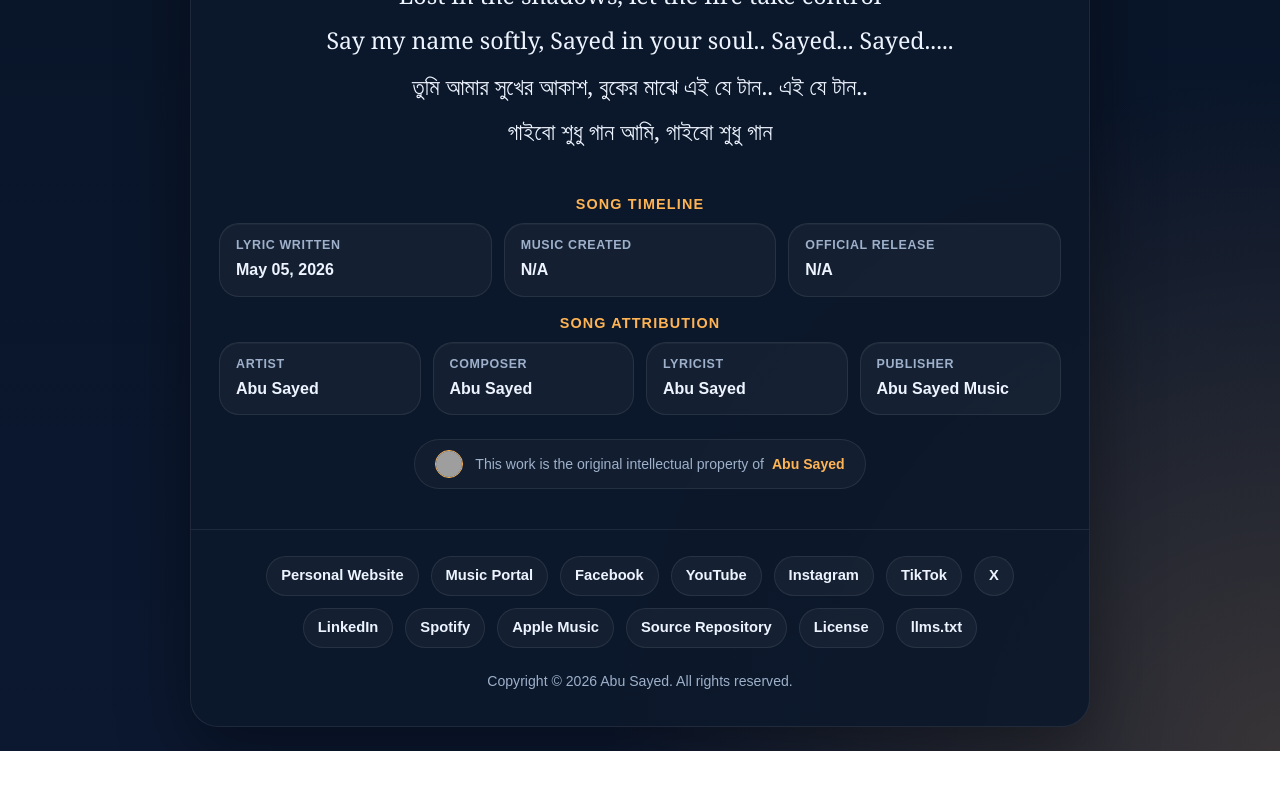
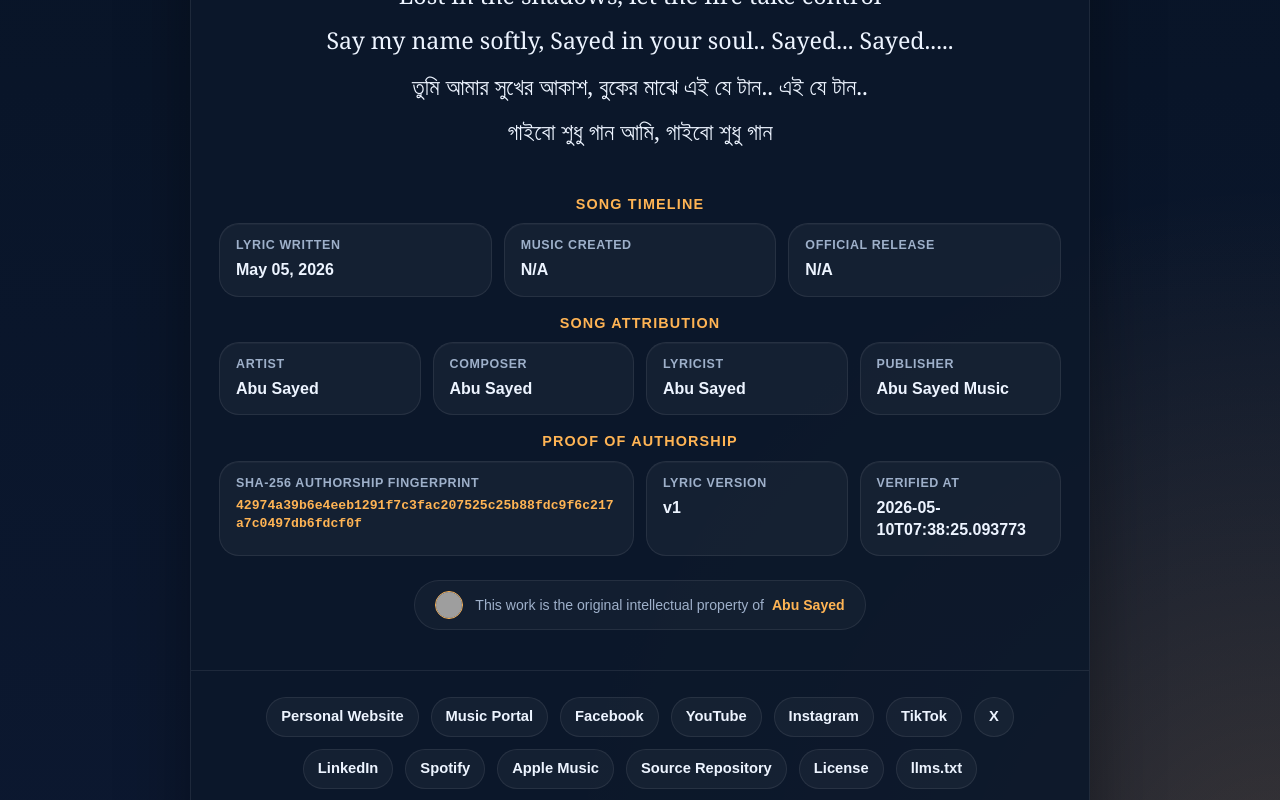
Before and after one commit to ImAbuSayed/gaibo-shudhu-gaan, a plain HTML site: page index.html in a window 1280 px wide. Shown: the part 1284-2084 px from the top of the page. Before the commit the page ends 2035 px from the top, so only its background shows below. Drawn offline with Linux system fonts and the light colour scheme; grey boxes are pictures that could not be loaded.

Commit message:
feat: update song assets v1 with signed GPG commit [verified]

```diff
--- a/index.html
+++ b/index.html
@@ -14,9 +14,9 @@
     <meta name="keywords" content="Gaibo Shudhu Gaan, Abu Sayed lyrics, original song lyrics, Abu Sayed original song, Abu Sayed lyricist, Abu Sayed composer, Abu Sayed songwriter, official lyrics">
     <meta name="robots" content="index,follow,max-snippet:-1,max-image-preview:large,max-video-preview:-1">
     <meta name="referrer" content="strict-origin-when-cross-origin">
-    <meta name="description" content="Explore the official lyrics of &#x27;Gaibo Shudhu Gaan&#x27;, a unique musical creation written and composed by Abu Sayed.">
+    <meta name="description" content="Access the verified lyrics of &#x27;Gaibo Shudhu Gaan&#x27;, an original song crafted, composed, and performed by Abu Sayed.">
     <meta property="og:title" content="Gaibo Shudhu Gaan - Original Lyrics by Abu Sayed">
-    <meta property="og:description" content="Explore the official lyrics of &#x27;Gaibo Shudhu Gaan&#x27;, a unique musical creation written and composed by Abu Sayed.">
+    <meta property="og:description" content="Access the verified lyrics of &#x27;Gaibo Shudhu Gaan&#x27;, an original song crafted, composed, and performed by Abu Sayed.">
     <meta property="og:type" content="music.song">
     <meta property="og:url" content="https://imabusayed.github.io/gaibo-shudhu-gaan/">
     <meta property="og:site_name" content="Abu Sayed Music">
@@ -24,7 +24,7 @@
     <meta name="last-modified" content="2026-05-05 18:40:45">
     <meta name="twitter:card" content="summary_large_image">
     <meta name="twitter:title" content="Gaibo Shudhu Gaan - Original Lyrics by Abu Sayed">
-    <meta name="twitter:description" content="Explore the official lyrics of &#x27;Gaibo Shudhu Gaan&#x27;, a unique musical creation written and composed by Abu Sayed.">
+    <meta name="twitter:description" content="Access the verified lyrics of &#x27;Gaibo Shudhu Gaan&#x27;, an original song crafted, composed, and performed by Abu Sayed.">
     <link rel="canonical" href="https://imabusayed.github.io/gaibo-shudhu-gaan/">
     <link rel="sitemap" type="application/xml" title="Sitemap" href="https://imabusayed.github.io/gaibo-shudhu-gaan/sitemap.xml">
     <link rel="author" href="https://github.com/ImAbuSayed">
@@ -100,7 +100,7 @@
       "@id": "https://imabusayed.github.io/gaibo-shudhu-gaan#webpage",
       "url": "https://imabusayed.github.io/gaibo-shudhu-gaan/",
       "name": "Gaibo Shudhu Gaan - Original Lyrics by Abu Sayed",
-      "description": "Explore the official lyrics of 'Gaibo Shudhu Gaan', a unique musical creation written and composed by Abu Sayed.",
+      "description": "Access the verified lyrics of 'Gaibo Shudhu Gaan', an original song crafted, composed, and performed by Abu Sayed.",
       "isPartOf": {
         "@id": "https://music.abusayed.com.bd/#website"
       },
@@ -537,7 +537,7 @@
 
         <div class="controls">
             <button class="btn-speak" id="speakBtn" title="Read the lyrics aloud"><span id="speakText">Read Aloud</span></button>
-            <a href="https://music.abusayed.com.bd/Licensing/?https://imabusayed.github.io/gaibo-shudhu-gaan/" class="btn-license" title="Get licensing for this song" target="_blank">Obtain a Music License for Gaibo Shudhu Gaan</a>
+            <a href="https://music.abusayed.com.bd/Licensing/?https://imabusayed.github.io/gaibo-shudhu-gaan/" class="btn-license" title="Get licensing for this song" target="_blank">Request Licensing for Gaibo Shudhu Gaan</a>
 
         </div>
         <br>
@@ -612,6 +612,26 @@
             <div class="meta-card">
                 <span class="meta-label">Publisher</span>
                 <strong>Abu Sayed Music</strong>
+            </div>
+
+                </div>
+            </div>
+
+            <div class="details-block">
+                <div class="details-title">Proof of Authorship</div>
+                <div class="meta-grid">
+
+            <div class="meta-card" style="grid-column: span 2;">
+                <span class="meta-label">SHA-256 Authorship Fingerprint</span>
+                <strong style="word-break: break-all; font-family: monospace; font-size: 0.82rem; color: var(--accent);">42974a39b6e4eeb1291f7c3fac207525c25b88fdc9f6c217a7c0497db6fdcf0f</strong>
+            </div>
+            <div class="meta-card">
+                <span class="meta-label">Lyric Version</span>
+                <strong>v1</strong>
+            </div>
+            <div class="meta-card">
+                <span class="meta-label">Verified At</span>
+                <strong>2026-05-10T07:38:25.093773</strong>
             </div>
 
                 </div>
```
Also changed, not shown: excerpts/Bridge-Preview.txt (added), excerpts/Chorus-Preview.txt (added), excerpts/Hook-1-Preview.txt (added), excerpts/Hook-2-Preview.txt (added), excerpts/Intro-Preview.txt (added), excerpts/Pre-Chorus-1-Preview.txt (added), excerpts/Pre-Chorus-2-Preview.txt (added), excerpts/Verse-1-Preview.txt (added), excerpts/Verse-2-Preview.txt (added), excerpts/Verse-3-Preview.txt (added), hashes.txt (added), llms.txt, lyrics_backup/2026-05-10_gaibo-shudhu-gaan-v1.txt (added), manifest.json (added), 1 other file.
